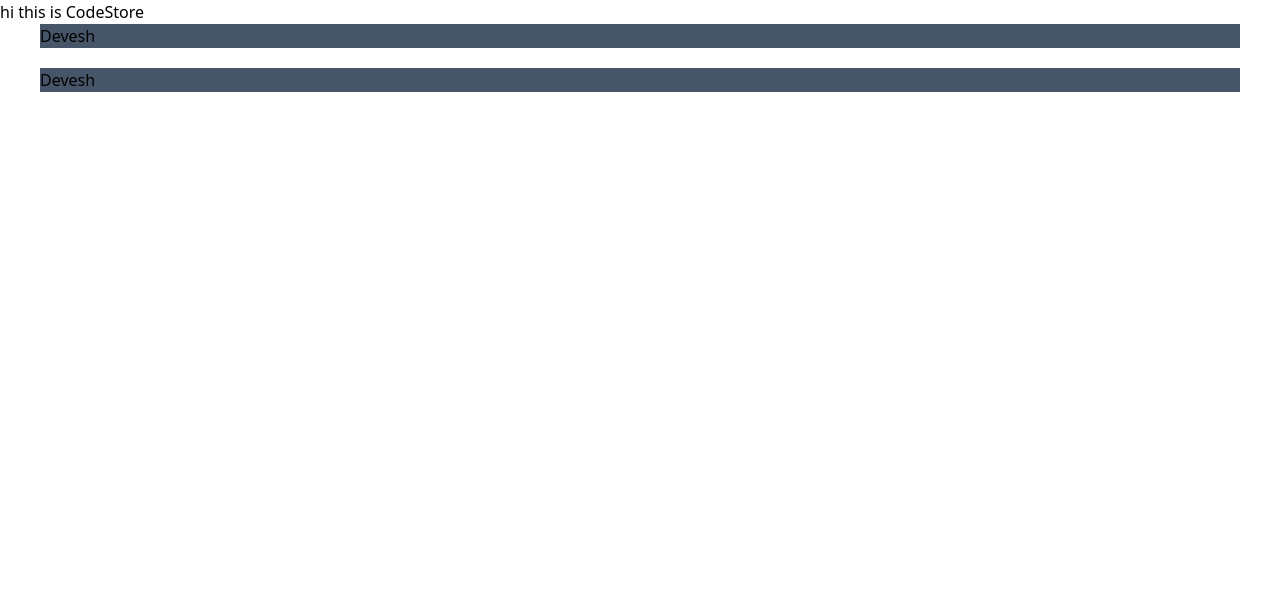
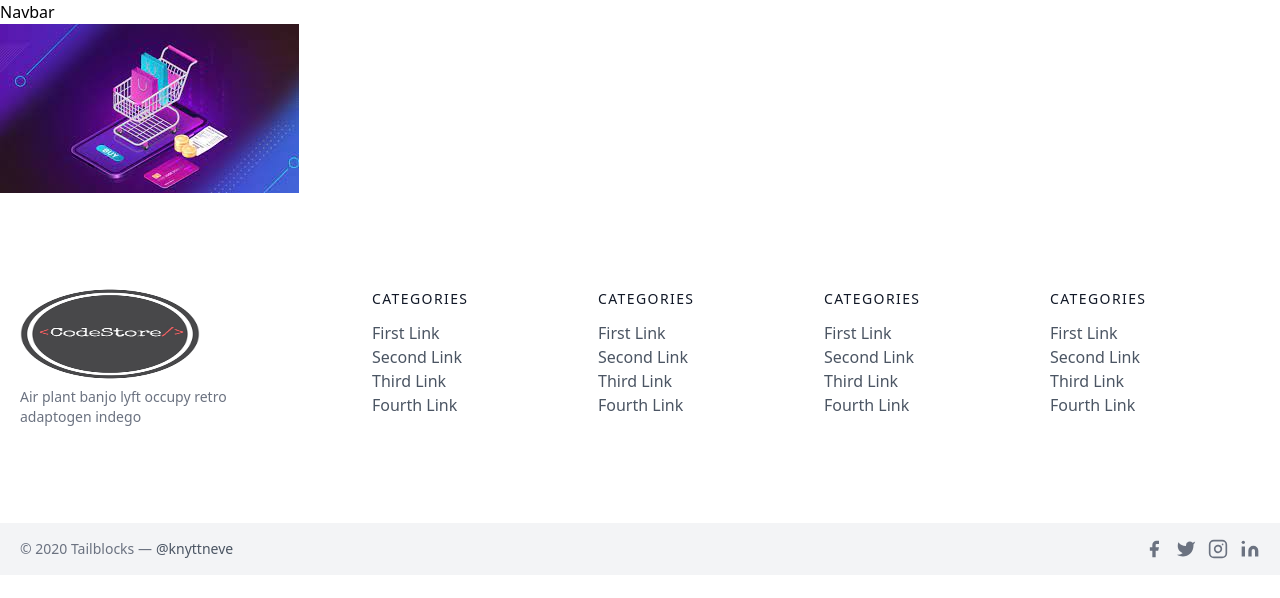
Before and after one commit to DeveshPurohit/codestore, a Next.js app: page / in a window 1280 px wide. Shown: the top 598 px of the page. Built offline with nearby package versions, Linux system fonts and the light colour scheme.

Commit message:
Footer setup

```diff
--- /dev/null
+++ b/components/Footer.js
@@ -0,0 +1,125 @@
+import React from 'react'
+import Image from 'next/image'
+import Link from 'next/link'
+
+const Footer = () => {
+  return (
+    <div>
+        <footer className="text-gray-600 body-font">
+  <div className="container px-5 py-24 mx-auto flex md:items-center lg:items-start md:flex-row md:flex-nowrap flex-wrap flex-col">
+    <div className="w-64 flex-shrink-0 md:mx-0 mx-auto text-center md:text-left">
+    <Link href={'/'}>
+      <a className="flex title-font font-medium items-center md:justify-start justify-center text-gray-900">
+       <Image src='/logo.jpeg' height={90} width={180}/>
+      </a>
+    </Link>
+      <p className="mt-2 text-sm text-gray-500">Air plant banjo lyft occupy retro adaptogen indego</p>
+    </div>
+    <div className="flex-grow flex flex-wrap md:pl-20 -mb-10 md:mt-0 mt-10 md:text-left text-center">
+      <div className="lg:w-1/4 md:w-1/2 w-full px-4">
+        <h2 className="title-font font-medium text-gray-900 tracking-widest text-sm mb-3">CATEGORIES</h2>
+        <nav className="list-none mb-10">
+          <li>
+            <a className="text-gray-600 hover:text-gray-800">First Link</a>
+          </li>
+          <li>
+            <a className="text-gray-600 hover:text-gray-800">Second Link</a>
+          </li>
+          <li>
+            <a className="text-gray-600 hover:text-gray-800">Third Link</a>
+          </li>
+          <li>
+            <a className="text-gray-600 hover:text-gray-800">Fourth Link</a>
+          </li>
+        </nav>
+      </div>
+      <div className="lg:w-1/4 md:w-1/2 w-full px-4">
+        <h2 className="title-font font-medium text-gray-900 tracking-widest text-sm mb-3">CATEGORIES</h2>
+        <nav className="list-none mb-10">
+          <li>
+            <a className="text-gray-600 hover:text-gray-800">First Link</a>
+          </li>
+          <li>
+            <a className="text-gray-600 hover:text-gray-800">Second Link</a>
+          </li>
+          <li>
+            <a className="text-gray-600 hover:text-gray-800">Third Link</a>
+          </li>
+          <li>
+            <a className="text-gray-600 hover:text-gray-800">Fourth Link</a>
+          </li>
+        </nav>
+      </div>
+      <div className="lg:w-1/4 md:w-1/2 w-full px-4">
+        <h2 className="title-font font-medium text-gray-900 tracking-widest text-sm mb-3">CATEGORIES</h2>
+        <nav className="list-none mb-10">
+          <li>
+            <a className="text-gray-600 hover:text-gray-800">First Link</a>
+          </li>
+          <li>
+            <a className="text-gray-600 hover:text-gray-800">Second Link</a>
+          </li>
+          <li>
+            <a className="text-gray-600 hover:text-gray-800">Third Link</a>
+          </li>
+          <li>
+            <a className="text-gray-600 hover:text-gray-800">Fourth Link</a>
+          </li>
+        </nav>
+      </div>
+      <div className="lg:w-1/4 md:w-1/2 w-full px-4">
+        <h2 className="title-font font-medium text-gray-900 tracking-widest text-sm mb-3">CATEGORIES</h2>
+        <nav className="list-none mb-10">
+          <li>
+            <a className="text-gray-600 hover:text-gray-800">First Link</a>
+          </li>
+          <li>
+            <a className="text-gray-600 hover:text-gray-800">Second Link</a>
+          </li>
+          <li>
+            <a className="text-gray-600 hover:text-gray-800">Third Link</a>
+          </li>
+          <li>
+            <a className="text-gray-600 hover:text-gray-800">Fourth Link</a>
+          </li>
+        </nav>
+      </div>
+    </div>
+  </div>
+  <div className="bg-gray-100">
+    <div className="container mx-auto py-4 px-5 flex flex-wrap flex-col sm:flex-row">
+      <p className="text-gray-500 text-sm text-center sm:text-left">© 2020 Tailblocks —
+        <a href="https://twitter.com/knyttneve" rel="noopener noreferrer" className="text-gray-600 ml-1" target="_blank">@knyttneve</a>
+      </p>
+      <span className="inline-flex sm:ml-auto sm:mt-0 mt-2 justify-center sm:justify-start">
+        <a className="text-gray-500">
+          <svg fill="currentColor" strokeLinecap="round" strokeLinejoin="round" strokeWidth="2" className="w-5 h-5" viewBox="0 0 24 24">
+            <path d="M18 2h-3a5 5 0 00-5 5v3H7v4h3v8h4v-8h3l1-4h-4V7a1 1 0 011-1h3z"></path>
+          </svg>
+        </a>
+        <a className="ml-3 text-gray-500">
+          <svg fill="currentColor" strokeLinecap="round" strokeLinejoin="round" strokeWidth="2" className="w-5 h-5" viewBox="0 0 24 24">
+            <path d="M23 3a10.9 10.9 0 01-3.14 1.53 4.48 4.48 0 00-7.86 3v1A10.66 10.66 0 013 4s-4 9 5 13a11.64 11.64 0 01-7 2c9 5 20 0 20-11.5a4.5 4.5 0 00-.08-.83A7.72 7.72 0 0023 3z"></path>
+          </svg>
+        </a>
+        <a className="ml-3 text-gray-500">
+          <svg fill="none" stroke="currentColor" strokeLinecap="round" strokeLinejoin="round" strokeWidth="2" className="w-5 h-5" viewBox="0 0 24 24">
+            <rect width="20" height="20" x="2" y="2" rx="5" ry="5"></rect>
+            <path d="M16 11.37A4 4 0 1112.63 8 4 4 0 0116 11.37zm1.5-4.87h.01"></path>
+          </svg>
+        </a>
+        <a className="ml-3 text-gray-500">
+          <svg fill="currentColor" stroke="currentColor" strokeLinecap="round" strokeLinejoin="round" strokeWidth="0" className="w-5 h-5" viewBox="0 0 24 24">
+            <path stroke="none" d="M16 8a6 6 0 016 6v7h-4v-7a2 2 0 00-2-2 2 2 0 00-2 2v7h-4v-7a6 6 0 016-6zM2 9h4v12H2z"></path>
+            <circle cx="4" cy="4" r="2" stroke="none"></circle>
+          </svg>
+        </a>
+      </span>
+    </div>
+  </div>
+</footer>
+    </div>
+  )
+}
+
+export default Footer
--- /dev/null
+++ b/components/Navbar.js
@@ -0,0 +1,9 @@
+import React from 'react'
+
+const Navbar = () => {
+  return (
+    <div>Navbar</div>
+  )
+}
+
+export default Navbar
--- a/pages/index.js
+++ b/pages/index.js
@@ -1,5 +1,7 @@
 import Head from 'next/head'
 import Image from 'next/image'
+import Footer from '../components/Footer'
+import Navbar from '../components/Navbar'
 import styles from '../styles/Home.module.css'
 
 export default function Home() {
@@ -11,10 +13,11 @@
         <link rel="icon" href="/favicon.ico" />
       </Head>
 
-      hi this is CodeStore
-      <div className="mx-10 bg-slate-600">Devesh</div>
-      <div className="mx-10 my-5 bg-slate-600">Devesh</div>
-
+      <Navbar/>
+        <div>
+          <img src='/home.jpeg'/>
+        </div>
+      <Footer/>
 
     </div>
   )
```
Also changed, not shown: public/home.jpeg (added), public/logo.jpeg (added).
